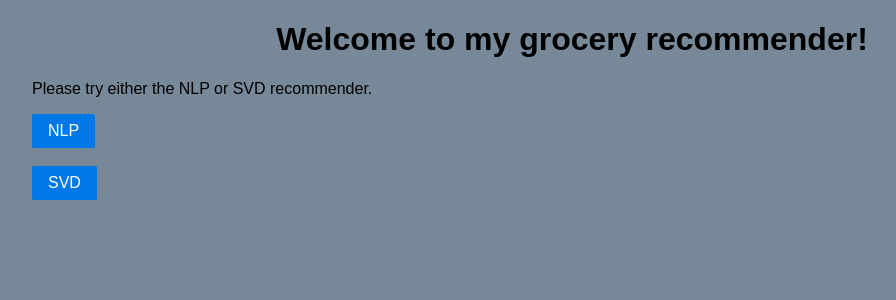
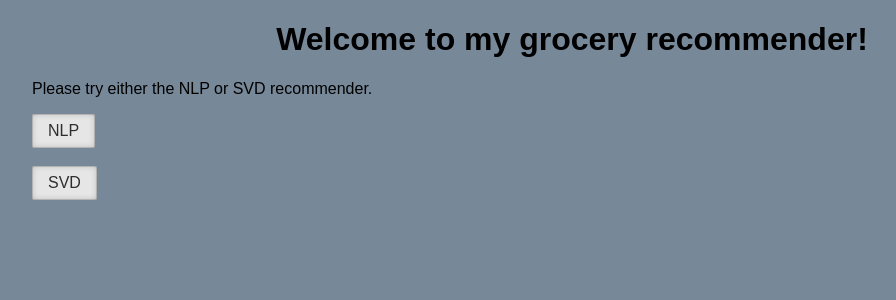
Before and after one commit to melodygr/grocery_recommendation, a Flask app: page / in a window 1280 px wide. Shown: the top 300 px of the page, without its empty margins (68-964 px from the left). Run offline with Flask 2, Linux system fonts and the light colour scheme; parts of the project's set-up code (start-up, migrations or seed data) failed here and were passed over; some libraries are stand-ins or nearby versions.

Commit message:
label svd

```diff
--- a/flask_app/templates/index.html
+++ b/flask_app/templates/index.html
@@ -15,11 +15,11 @@
     <p>Please try either the NLP or SVD recommender.</p>
 
     <form class="pure-form" method="POST" action="/nlp">
-        <button type="submit" class="pure-button pure-button-primary" value="Submit">NLP</button>
+        <button type="submit" class="pure-button pure-button-active" value="Submit">NLP</button>
     </form>
     <br/>
     <form class="pure-form" method="POST" action="/svd">
-        <button type="submit" class="pure-button pure-button-primary" value="Submit">SVD</button>
+        <button type="submit" class="pure-button pure-button-active" value="Submit">SVD</button>
     </form>
 </div>
 
--- a/flask_app/templates/nlp.html
+++ b/flask_app/templates/nlp.html
@@ -26,6 +26,8 @@
 
 <div class='main'>
     {% if (request.method == 'POST') and (num_results==0) %}
+         {{request.method}}
+         {{num_results}}
         <p>No similar products found.  Please refine your search terms and try again!</p>
     {% endif %}
 
--- a/flask_app/templates/svd.html
+++ b/flask_app/templates/svd.html
@@ -43,6 +43,8 @@
         <div class="alert alert-success" role="alert">
         <p class="alert-heading">Result</p>
         <p>Number of Records:{{num_results}}</p>
+        <br/>
+        <p>Product ID, rating, Product Name, Aisle</p>
         <ul>{% for i in svd %}
             <li>{{i}}</li>
             {% endfor %}
@@ -52,6 +54,7 @@
     <br/>
     <br/>
     <a class="center" href="/nlp">Try the NLP recommender!</a>
+    <br/>
 </div>
 
 </body>
--- a/flask_app/user_functions.py
+++ b/flask_app/user_functions.py
@@ -160,7 +160,7 @@ def generate_new_user_recommendations(n_to_rate, n_to_rec, percent_diverse,
     for product in new_ratings_df['product_id'].unique():
         product_name = products_desc[products_desc['product_id'] == product]['product_name'].iloc[0]
         product_aisle = products_desc[products_desc['product_id'] == product]['aisle'].iloc[0]
-        list_of_products.append((product, new_user_svd.predict(300000, product)[3], product_name, product_aisle))
+        list_of_products.append((product, round(new_user_svd.predict(300000, product)[3], 3), product_name, product_aisle))
 
     # order the predictions from highest to lowest rated
     ranked_products = sorted(list_of_products, key=lambda x:x[1], reverse=True)
```
